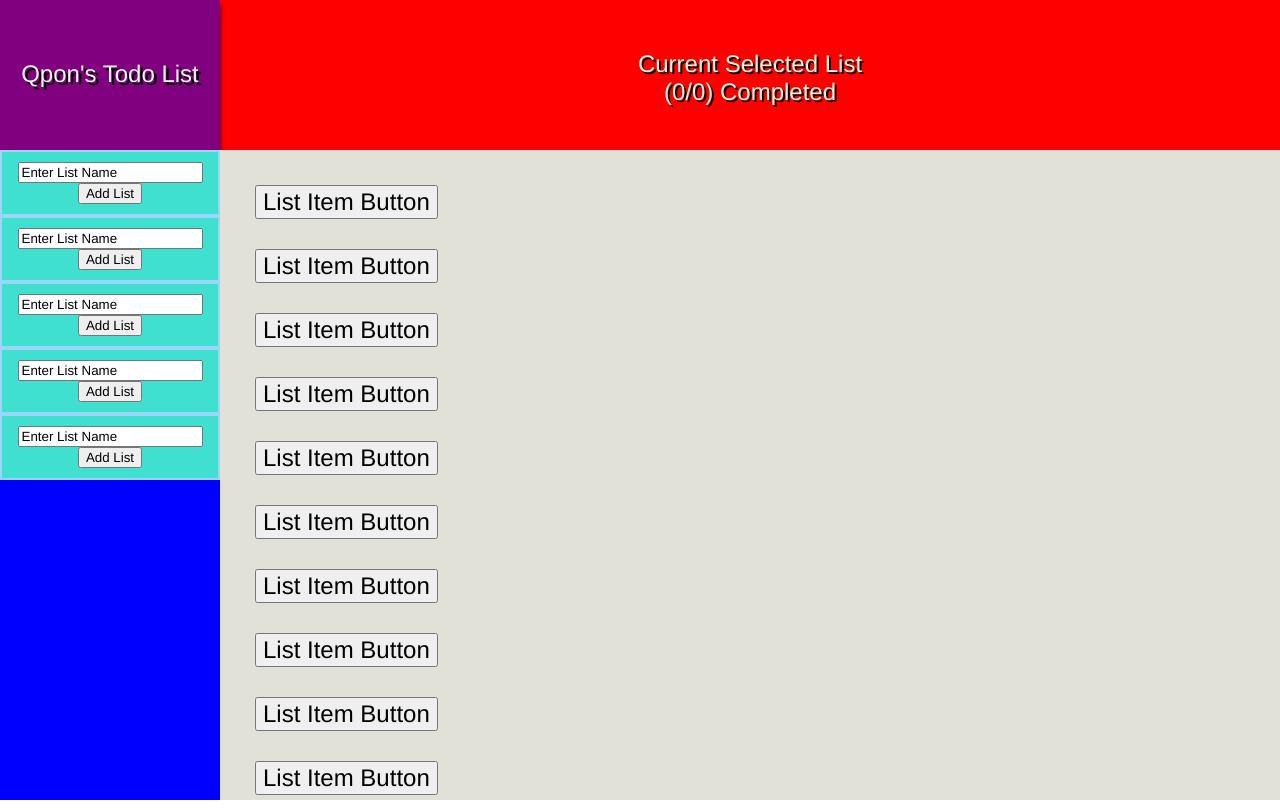
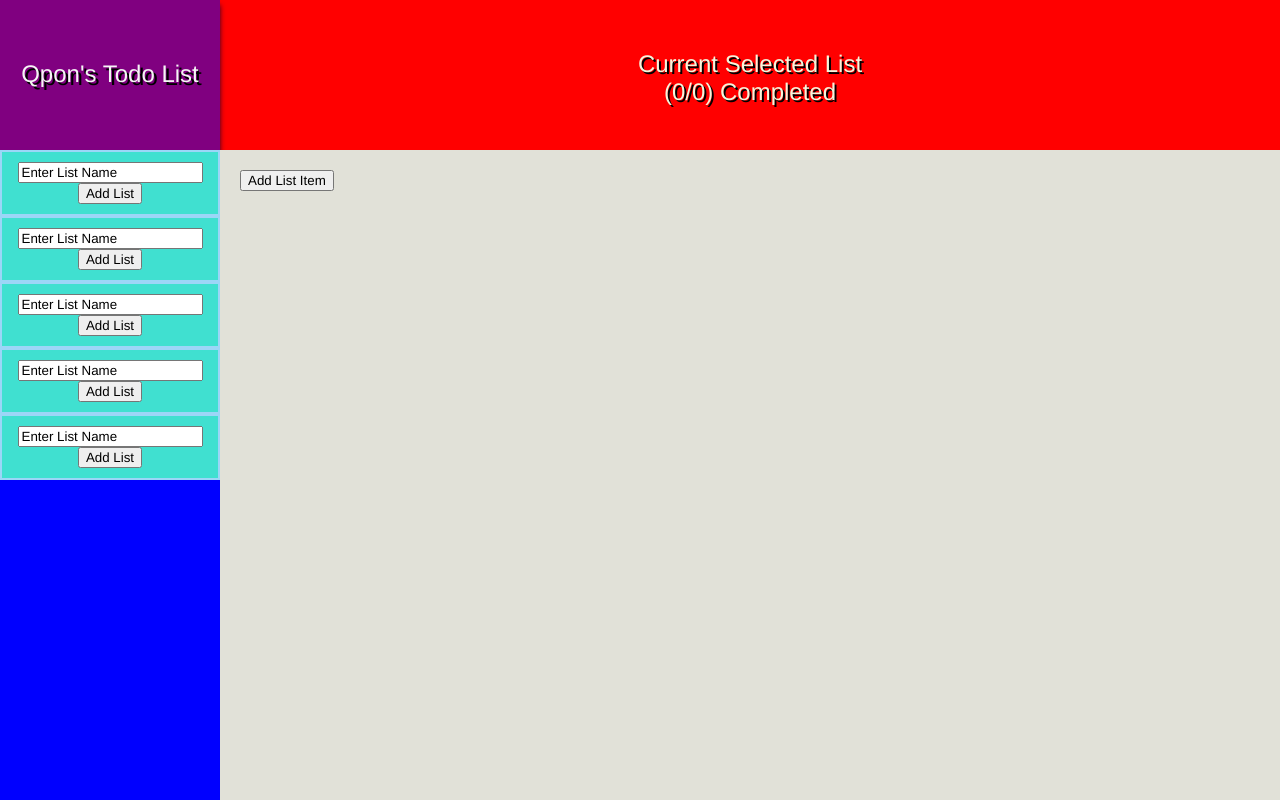
Before and after one commit to Qpons/react-test, a React (Create React App) app: page / in a window 1280 px wide. Built offline with nearby package versions, Linux system fonts and the light colour scheme.

Commit message:
Array and concat array added to listItems

```diff
--- a/src/components/listItems.js
+++ b/src/components/listItems.js
@@ -2,20 +2,20 @@ import React, { Component } from "react";
 import ListItem from "./listItem";
 
 class ListItems extends Component {
-  state = {};
+  state = {
+    items: [],
+  };
+
+  handleAddItem = () => {
+    let items = this.state.items.concat("Test");
+    console.log(items);
+    this.setState({ items });
+  };
+
   render() {
     return (
       <div>
-        <ListItem />
-        <ListItem />
-        <ListItem />
-        <ListItem />
-        <ListItem />
-        <ListItem />
-        <ListItem />
-        <ListItem />
-        <ListItem />
-        <ListItem />
+        <button onClick={this.handleAddItem}>Add List Item</button>
       </div>
     );
   }
--- a/src/components/listName.js
+++ b/src/components/listName.js
@@ -5,11 +5,11 @@ class ListName extends Component {
   state = {};
   render() {
     return (
-      <form className="listName">
+      <div className="listName">
         <input type="text" value="Enter List Name" />
         <br />
         <button>Add List</button>
-      </form>
+      </div>
     );
   }
 }
```
